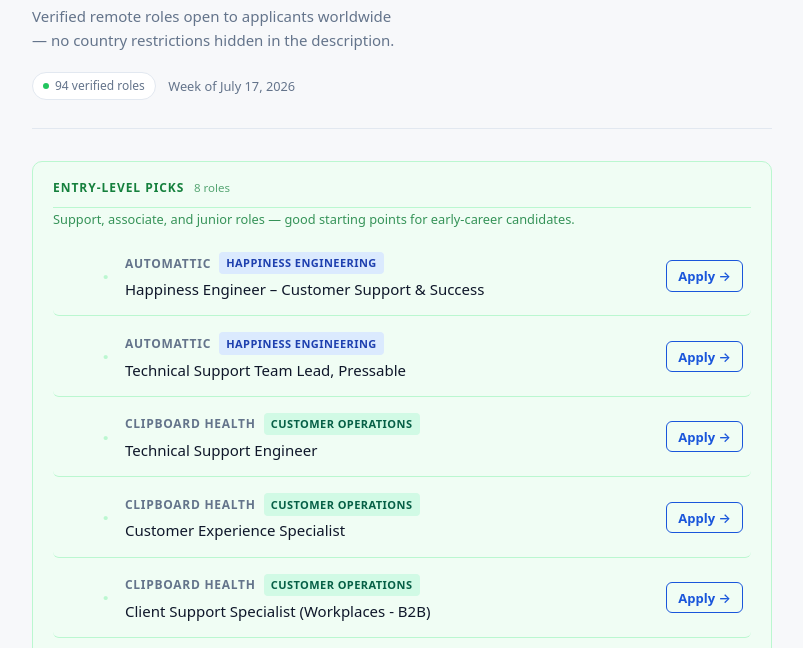
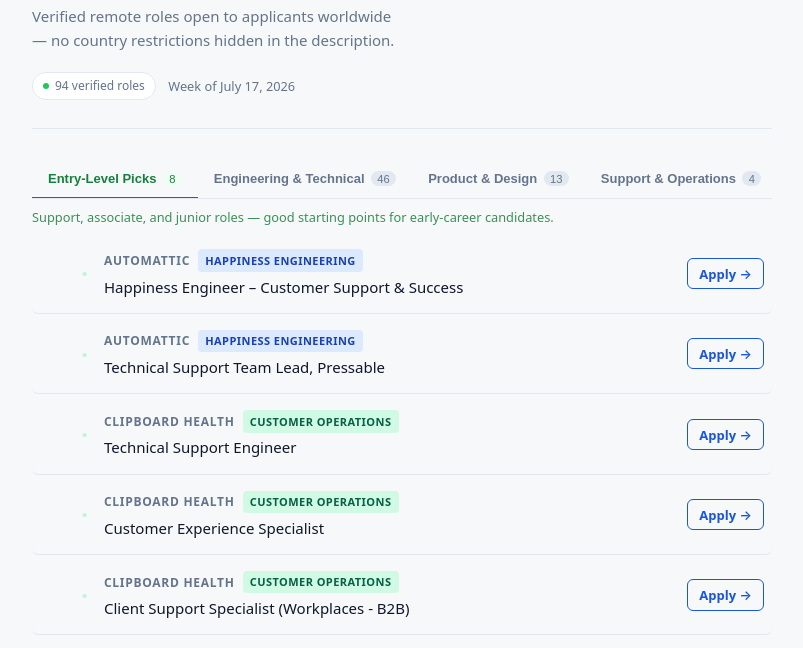
Before and after one commit to Lachel1/openremote, a plain HTML site: page index.html in a window 1280 px wide. Shown: the part 96-744 px from the top of the page, without its empty margins (238-1041 px from the left). Drawn offline with Linux system fonts and the light colour scheme.

Commit message:
Add category tabs

```diff
--- a/index.html
+++ b/index.html
@@ -5,6 +5,62 @@
   <meta name="viewport" content="width=device-width, initial-scale=1.0">
   <title>OpenRemote — July 17, 2026</title>
   <meta name="description" content="Curated remote roles verified open to applicants worldwide — no country restrictions.">
+  <style>
+    /* ── Tabs ── */
+    .tab-bar {
+      display: flex;
+      gap: 0;
+      overflow-x: auto;
+      border-bottom: 1px solid var(--border);
+      margin-top: 2rem;
+      scrollbar-width: none;
+    }
+    .tab-bar::-webkit-scrollbar { display: none; }
+    .tab {
+      flex-shrink: 0;
+      background: none;
+      border: none;
+      border-bottom: 2px solid transparent;
+      padding: 0.65rem 1rem;
+      font-size: 0.8125rem;
+      font-weight: 600;
+      color: var(--secondary);
+      cursor: pointer;
+      display: flex;
+      align-items: center;
+      gap: 0.4rem;
+      transition: color 0.12s, border-color 0.12s;
+      white-space: nowrap;
+      margin-bottom: -1px;
+    }
+    .tab:hover { color: var(--text); }
+    .tab[aria-selected="true"] {
+      color: var(--accent);
+      border-bottom-color: var(--accent);
+    }
+    .tab-entry[aria-selected="true"] {
+      color: var(--entry-fg);
+      border-bottom-color: var(--entry-fg);
+    }
+    .tab-count {
+      font-size: 0.7rem;
+      font-weight: 500;
+      background: var(--border);
+      color: var(--secondary);
+      padding: 0.1rem 0.4rem;
+      border-radius: 999px;
+    }
+    .tab[aria-selected="true"] .tab-count {
+      background: var(--tag-eng-bg);
+      color: var(--tag-eng-fg);
+    }
+    .tab-entry[aria-selected="true"] .tab-count {
+      background: var(--entry-bg);
+      color: var(--entry-fg);
+    }
+    .tab-panel { padding-top: 0.5rem; }
+    .tab-panel[hidden] { display: none; }
+  </style>
   <style>
     :root {
       --bg:        #F7F8FA;
@@ -215,13 +271,18 @@
     </header>
 
     <main>
-      <section class="entry-section" aria-label="Entry-level picks">
-        <div class="sec-head">
-          <span class="sec-title">Entry-Level Picks</span>
-          <span class="sec-count">8 roles</span>
-        </div>
+      <div class="tab-bar" role="tablist" aria-label="Job categories">
+        <button class="tab tab-entry" role="tab" aria-controls="entry" aria-selected="false" data-id="entry">Entry-Level Picks<span class="tab-count">8</span></button>
+        <button class="tab" role="tab" aria-controls="engineering-technical" aria-selected="false" data-id="engineering-technical">Engineering &amp; Technical<span class="tab-count">46</span></button>
+        <button class="tab" role="tab" aria-controls="product-design" aria-selected="false" data-id="product-design">Product &amp; Design<span class="tab-count">13</span></button>
+        <button class="tab" role="tab" aria-controls="support-operations" aria-selected="false" data-id="support-operations">Support &amp; Operations<span class="tab-count">4</span></button>
+        <button class="tab" role="tab" aria-controls="marketing-community" aria-selected="false" data-id="marketing-community">Marketing &amp; Community<span class="tab-count">7</span></button>
+        <button class="tab" role="tab" aria-controls="other" aria-selected="false" data-id="other">Other<span class="tab-count">16</span></button>
+      </div>
+
+      <div class="tab-panel" id="entry" role="tabpanel" hidden>
         <p class="entry-desc">Support, associate, and junior roles — good starting points for early-career candidates.</p>
-        <ol class="job-list" aria-label="Entry-level job listings">
+        <ol class="job-list">
           <li class="job">
             <span class="rank rank-dot" aria-hidden="true">·</span>
             <div class="job-info">
@@ -311,14 +372,10 @@
             <div class="job-action"><a class="apply-btn" href="https://jobs.ashbyhq.com/clipboard/336f74f7-f7a4-465a-9876-4dfe229ce454" target="_blank" rel="noopener noreferrer">Apply →</a></div>
           </li>
         </ol>
-      </section>
+      </div>
 
-      <section class="section" aria-label="Engineering &amp; Technical">
-        <div class="sec-head">
-          <span class="sec-title">Engineering &amp; Technical</span>
-          <span class="sec-count">46 roles</span>
-        </div>
-        <ol class="job-list" aria-label="Engineering &amp; Technical job listings">
+      <div class="tab-panel" id="engineering-technical" role="tabpanel" hidden>
+        <ol class="job-list">
           <li class="job">
             <span class="rank rank-dot" aria-hidden="true">·</span>
             <div class="job-info">
@@ -826,14 +883,10 @@
             <div class="job-action"><a class="apply-btn" href="https://job-boards.greenhouse.io/automatticcareers/jobs/5442133" target="_blank" rel="noopener noreferrer">Apply →</a></div>
           </li>
         </ol>
-      </section>
+      </div>
 
-      <section class="section" aria-label="Product &amp; Design">
-        <div class="sec-head">
-          <span class="sec-title">Product &amp; Design</span>
-          <span class="sec-count">13 roles</span>
-        </div>
-        <ol class="job-list" aria-label="Product &amp; Design job listings">
+      <div class="tab-panel" id="product-design" role="tabpanel" hidden>
+        <ol class="job-list">
           <li class="job">
             <span class="rank rank-dot" aria-hidden="true">·</span>
             <div class="job-info">
@@ -978,14 +1031,10 @@
             <div class="job-action"><a class="apply-btn" href="https://job-boards.greenhouse.io/wikimedia/jobs/8023197" target="_blank" rel="noopener noreferrer">Apply →</a></div>
           </li>
         </ol>
-      </section>
+      </div>
 
-      <section class="section" aria-label="Support &amp; Operations">
-        <div class="sec-head">
-          <span class="sec-title">Support &amp; Operations</span>
-          <span class="sec-count">4 roles</span>
-        </div>
-        <ol class="job-list" aria-label="Support &amp; Operations job listings">
+      <div class="tab-panel" id="support-operations" role="tabpanel" hidden>
+        <ol class="job-list">
           <li class="job">
             <span class="rank rank-dot" aria-hidden="true">·</span>
             <div class="job-info">
@@ -1031,14 +1080,10 @@
             <div class="job-action"><a class="apply-btn" href="https://jobs.ashbyhq.com/supabase/e84502e7-9dab-437a-af38-9da03542fab7" target="_blank" rel="noopener noreferrer">Apply →</a></div>
           </li>
         </ol>
-      </section>
+      </div>
 
-      <section class="section" aria-label="Marketing &amp; Community">
-        <div class="sec-head">
-          <span class="sec-title">Marketing &amp; Community</span>
-          <span class="sec-count">7 roles</span>
-        </div>
-        <ol class="job-list" aria-label="Marketing &amp; Community job listings">
+      <div class="tab-panel" id="marketing-community" role="tabpanel" hidden>
+        <ol class="job-list">
           <li class="job">
             <span class="rank rank-dot" aria-hidden="true">·</span>
             <div class="job-info">
@@ -1117,14 +1162,10 @@
             <div class="job-action"><a class="apply-btn" href="https://boards.greenhouse.io/cloudflare/jobs/8039122?gh_jid=8039122" target="_blank" rel="noopener noreferrer">Apply →</a></div>
           </li>
         </ol>
-      </section>
+      </div>
 
-      <section class="section" aria-label="Other">
-        <div class="sec-head">
-          <span class="sec-title">Other</span>
-          <span class="sec-count">16 roles</span>
-        </div>
-        <ol class="job-list" aria-label="Other job listings">
+      <div class="tab-panel" id="other" role="tabpanel" hidden>
+        <ol class="job-list">
           <li class="job">
             <span class="rank rank-dot" aria-hidden="true">·</span>
             <div class="job-info">
@@ -1302,8 +1343,34 @@
             <div class="job-action"><a class="apply-btn" href="https://job-boards.greenhouse.io/netlify/jobs/8585518002" target="_blank" rel="noopener noreferrer">Apply →</a></div>
           </li>
         </ol>
-      </section>
+      </div>
     </main>
+
+  <script>
+    (function () {
+      var tabs   = document.querySelectorAll('.tab');
+      var panels = document.querySelectorAll('.tab-panel');
+
+      function activate(tab) {
+        tabs.forEach(function(t) { t.setAttribute('aria-selected', 'false'); });
+        panels.forEach(function(p) { p.hidden = true; });
+        tab.setAttribute('aria-selected', 'true');
+        var target = document.getElementById(tab.dataset.id);
+        if (target) target.hidden = false;
+        try { localStorage.setItem('or-tab', tab.dataset.id); } catch(e) {}
+      }
+
+      tabs.forEach(function(tab) {
+        tab.addEventListener('click', function() { activate(tab); });
+      });
+
+      // Restore last tab or default to first
+      var saved = null;
+      try { saved = localStorage.getItem('or-tab'); } catch(e) {}
+      var initial = Array.from(tabs).find(function(t) { return t.dataset.id === saved; }) || tabs[0];
+      if (initial) activate(initial);
+    })();
+  </script>
 
     <footer class="site-footer">
       <p>
```
